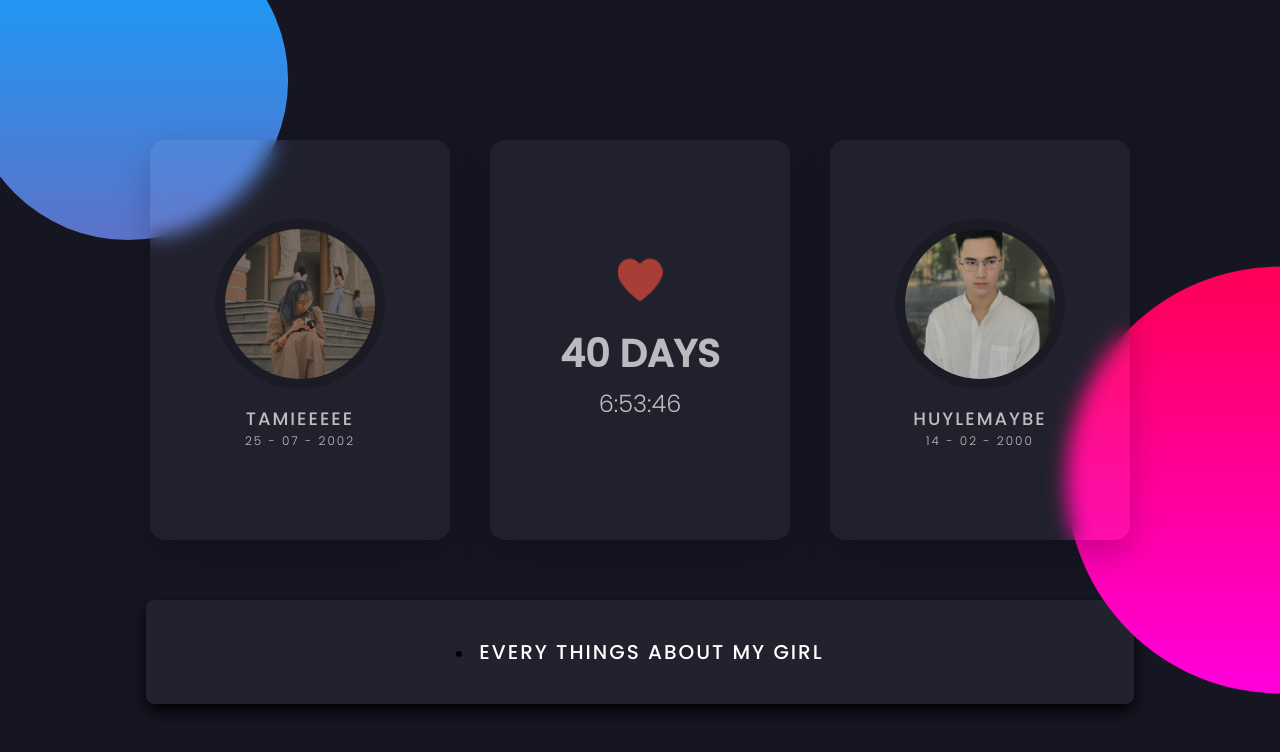
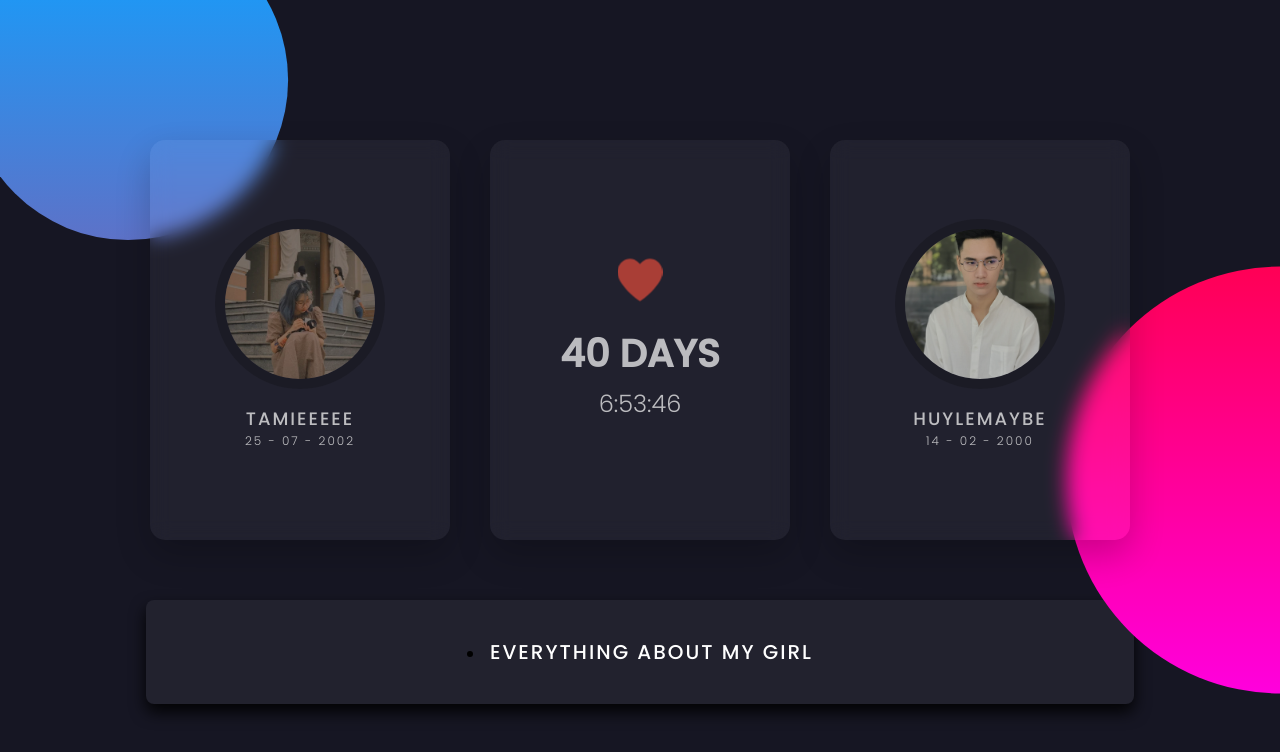
Before and after one commit to huynm2000/Count_Day, a plain HTML site: page index.html in a window 1280 px wide. Drawn offline with Linux system fonts and the light colour scheme.

Commit message:
Update index.html

```diff
--- a/index.html
+++ b/index.html
@@ -81,7 +81,7 @@
 
       <div class="step">
         <li style="--i:1">
-          <a href="memories.html" class="btn">Every things about my GIRL</a>
+          <a href="memories.html" class="btn">Everything about my GIRL</a>
           </a>
         </li>
       </div>
```
